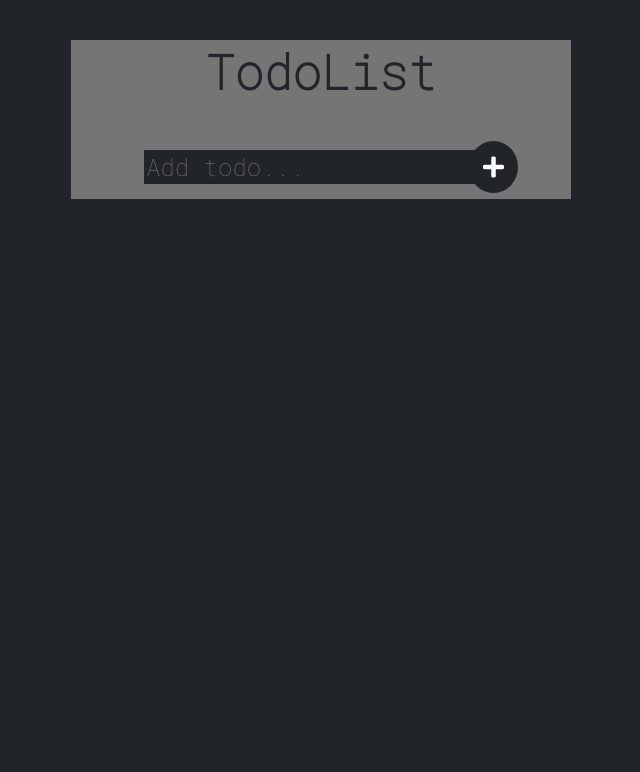
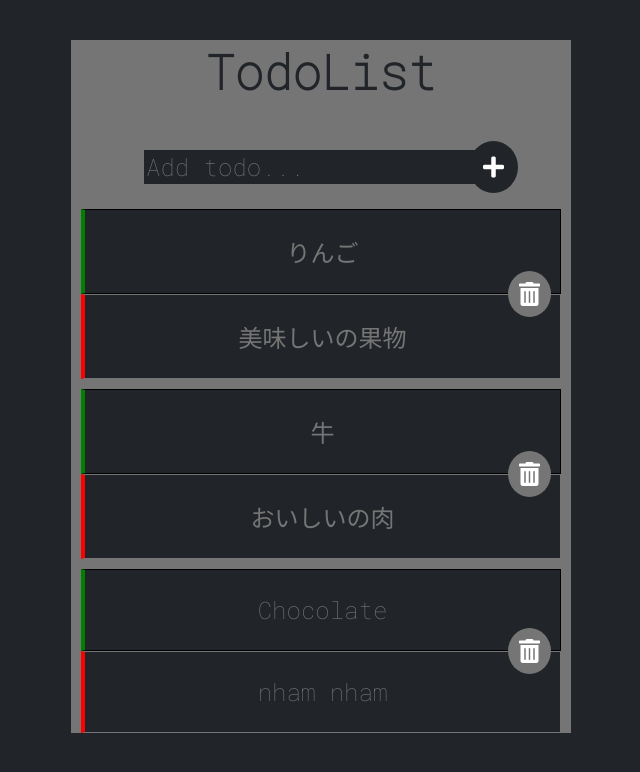
Before and after one commit to g-n-x/ng-todo-list, an Angular app: page / in a window 1280 px wide. Shown: the top 772 px of the page, without its empty margins (319-959 px from the left). Built offline with nearby package versions, Linux system fonts and the light colour scheme.

Commit message:
add styling for todolist-atom

```diff
--- a/src/app/todolist-atom/todolist-atom.component.css
+++ b/src/app/todolist-atom/todolist-atom.component.css
@@ -0,0 +1,40 @@
+.cont {
+    background-color: #212529;
+    color: #757575;
+    margin: 10px;
+}
+
+.title {
+    border: 1px solid black;
+    border-left: 4px solid green;
+
+}
+
+.description {
+    border: 1px solid #757575;
+    border-left: 4px solid red;
+}
+
+.delete {
+    position: relative;
+}
+
+i.fa-trash-alt {
+    color: white;
+    background-color: #757575;
+    padding: 11px;
+    position: absolute;
+    right: -230px;
+    bottom: -23px;
+    border-radius: 100%;
+}
+
+i.fa-trash-alt:hover {
+    color: rgb(138, 0, 0);
+    background-color: rgb(27, 27, 27);
+    padding: 11px;
+    position: absolute;
+    right: -230px;
+    bottom: -23px;
+    border-radius: 100%;
+}
--- a/src/app/todolist-atom/todolist-atom.component.html
+++ b/src/app/todolist-atom/todolist-atom.component.html
@@ -1 +1,11 @@
-<p>todolist-atom works!</p>
+<div class="cont">
+    <div class="title">
+        <p>{{ title }}</p>
+    </div>
+    <span class="delete">
+        <i class="fas fa-trash-alt"></i>
+    </span>
+    <div class="description">
+        <p>{{ description }}</p>
+    </div>
+</div>
--- a/src/app/todolist-list/todolist-list.component.html
+++ b/src/app/todolist-list/todolist-list.component.html
@@ -1,3 +1,3 @@
-<div ngFor="let todo of todoList">
-
+<div *ngFor="let todo of todoList">
+    <app-todolist-atom [title]="todo.title" [description]="todo.description"></app-todolist-atom>
 </div>
--- a/src/app/todolist-list/todolist-list.component.ts
+++ b/src/app/todolist-list/todolist-list.component.ts
@@ -7,8 +7,19 @@ import { ITodoList } from '../todolist.interface';
   styleUrls: ['./todolist-list.component.css']
 })
 export class TodolistListComponent implements OnInit {
-
-  public todoList: ITodoList[] = [];
+  apple: ITodoList = {
+    title:"りんご",
+    description:"美味しいの果物"
+  };
+  cow: ITodoList = {
+    title:"牛",
+    description:"おいしいの肉"
+  };
+  chocolate: ITodoList = {
+    title:"Chocolate",
+    description:"nham nham"
+  };
+  public todoList: ITodoList[] = [ this.apple, this.cow, this.chocolate ];
 
   constructor() { }
 
--- a/src/app/todolist/todolist.component.html
+++ b/src/app/todolist/todolist.component.html
@@ -4,4 +4,6 @@
     <span class="inputadd">
         <i class="fas fa-plus"></i>
     </span>
+    <!-- the todos -->
+    <app-todolist-list></app-todolist-list>
 </div>
```
